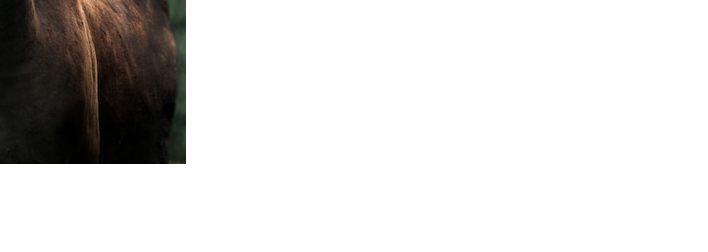
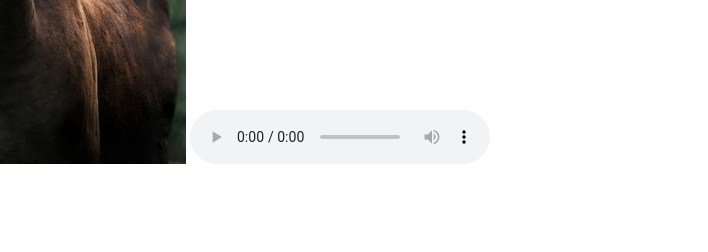
Before and after one commit to santillilucas/utn-clase2, a plain HTML site: page clase2/utnclase2/index.html in a window 1280 px wide. Shown: the part 548-800 px from the top of the page, 572-1280 px from the left. Drawn offline with Linux system fonts and the light colour scheme.

Commit message:
actuazalizacion2

```diff
--- a/clase2/utnclase2/index.html
+++ b/clase2/utnclase2/index.html
@@ -40,6 +40,7 @@
   <h2>1234567probando</h2>
   <p>asdasdasasdasd</p>
   <img src="./asset/imagen/caballos.jpg" alt="caballos" />
+  <audio controls src="./asset/audio/hola.mp3">hola</audio>
   <iframe
     width="560"
     height="315"
```
Also changed, not shown: 1 other file.
